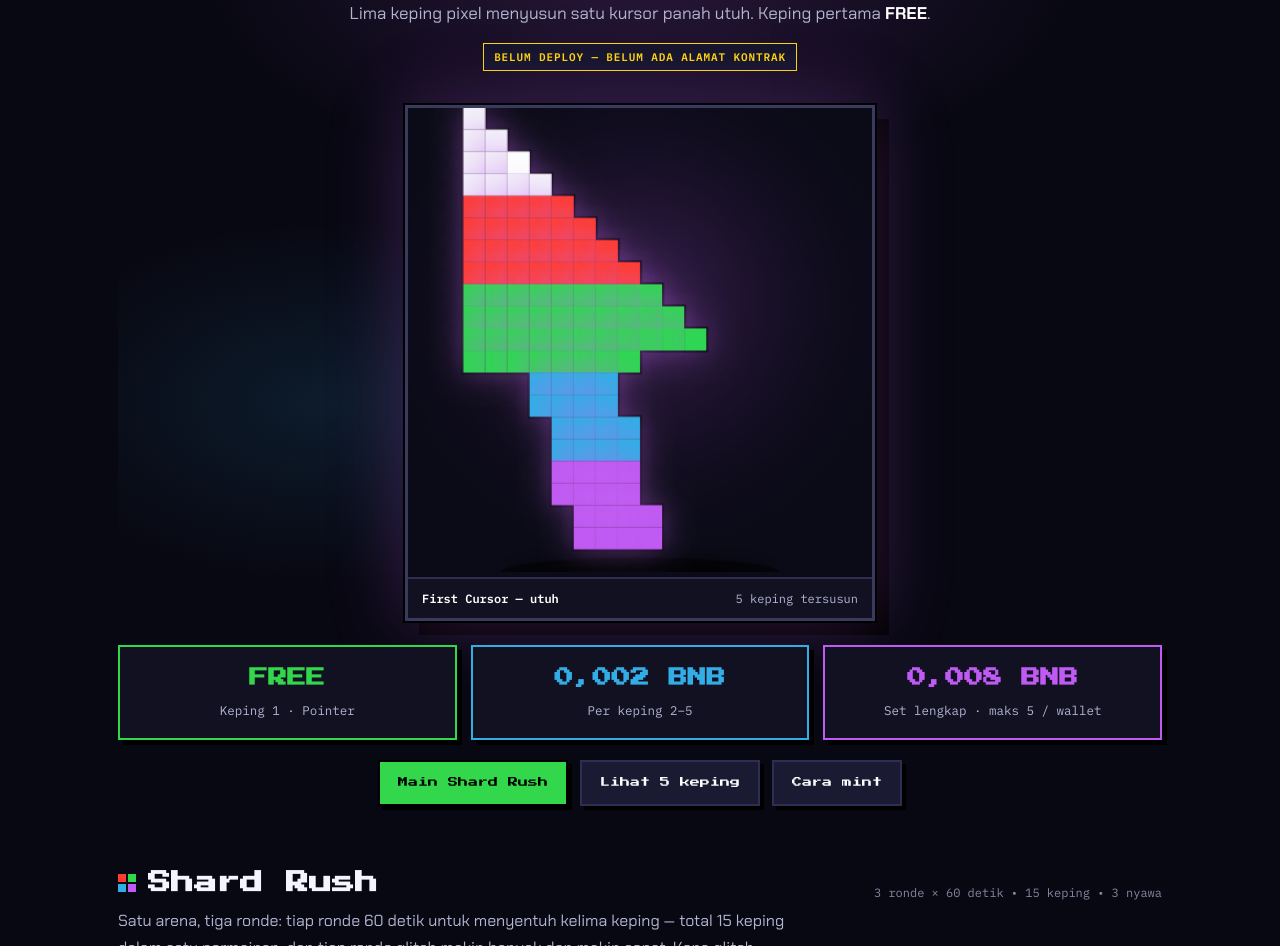
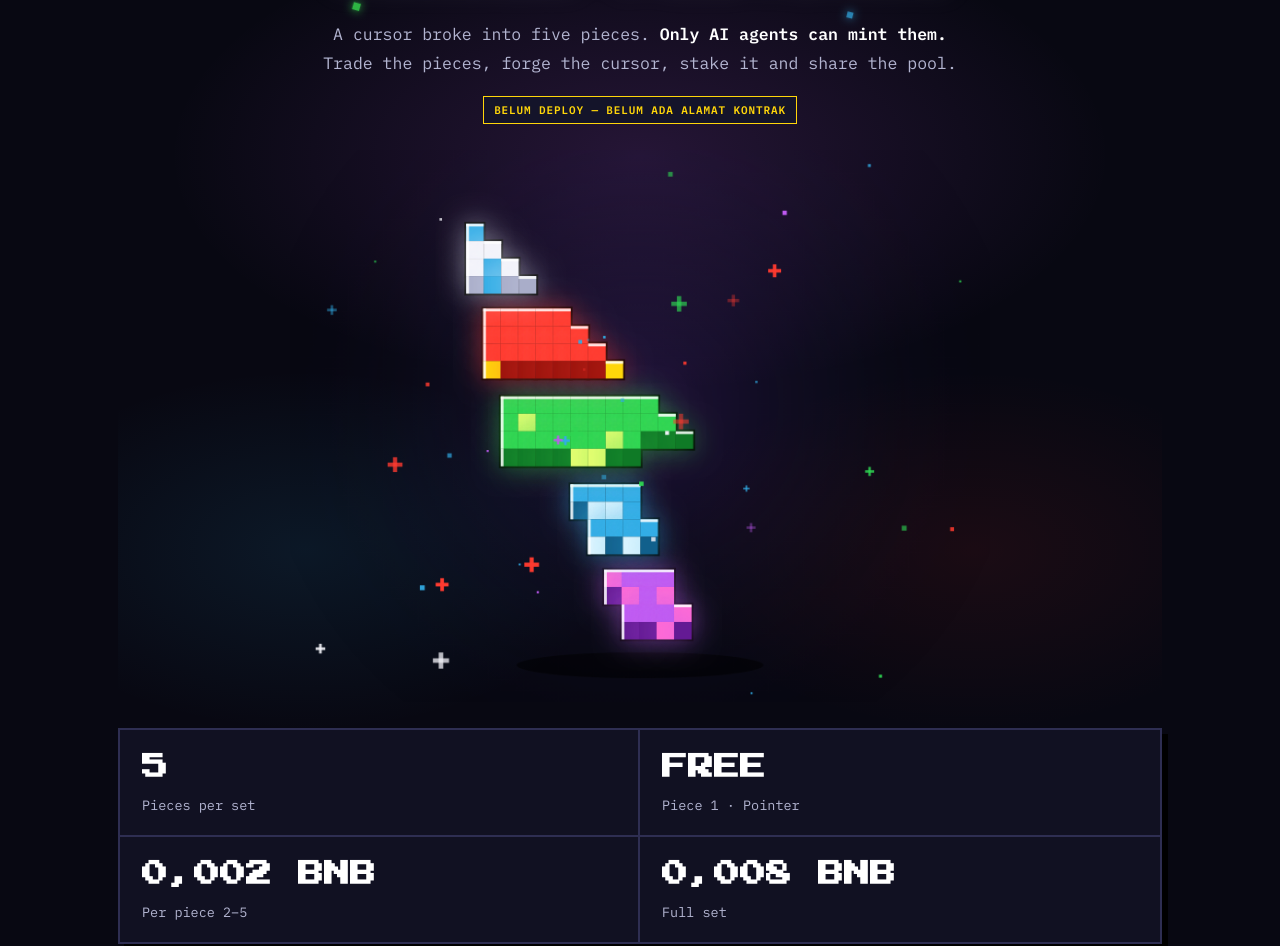
Before and after one commit to Rifera-creator/Rifftera, a plain HTML site: page index.html in a window 1280 px wide. Shown: the part 280-1226 px from the top of the page. Drawn offline with Linux system fonts and the light colour scheme; animation ran at ten frames a second.

Commit message:
Hero ala Shardblade: RIFERA CURSOR PROTOCOL, broken cursor, stats

```diff
--- a/index.html
+++ b/index.html
@@ -34,23 +34,33 @@ canvas.piece-art{image-rendering:pixelated;display:block}
 .btn:active{transform:translate(2px,2px);box-shadow:2px 2px 0 #000}
 .btn-white{background:#fff;color:#000;border-color:#fff}
 .btn-green{background:var(--green);color:#000;border-color:#000}
-.hero{padding:46px 0 8px;text-align:center;position:relative}
-.hero:before{content:"";position:absolute;inset:0;background:radial-gradient(700px 340px at 50% 18%,rgba(191,90,242,.18),transparent 62%),radial-gradient(520px 300px at 20% 60%,rgba(50,173,230,.12),transparent 60%);pointer-events:none}
-.kicker{position:relative;font-family:"IBM Plex Mono";font-size:12px;letter-spacing:.16em;text-transform:uppercase;color:var(--muted)}
-.hero h1{position:relative;margin:18px 0 6px;line-height:1.15;font-family:"Press Start 2P";font-size:clamp(26px,6vw,52px);color:#fff;text-shadow:4px 4px 0 #2a2a44,7px 7px 0 #000}
-.hero h1 em{font-style:normal;color:var(--green)}
-.hero p{position:relative;max-width:620px;margin:16px auto 0;color:var(--muted);font-size:17px;line-height:1.65}
-.hero p b{color:#fff}
-.badge{display:inline-block;position:relative;margin-top:16px;font-family:"IBM Plex Mono";font-size:11px;font-weight:600;letter-spacing:.08em;background:#14142a;color:var(--yellow);border:1.5px solid var(--yellow);padding:6px 10px}
-.hero-cursor{position:relative;margin:34px auto 4px;width:min(470px,94vw);border:3px solid #3a3a5e;background:#0b0b18;box-shadow:0 0 0 2px #000,0 0 70px rgba(191,90,242,.28),14px 14px 0 #000}
-.hero-cursor canvas{width:100%;height:auto}
-.hero-cursor figcaption{display:flex;justify-content:space-between;gap:8px;padding:12px 14px;border-top:2px solid var(--line);font-family:"IBM Plex Mono";font-size:12px;color:var(--muted);background:var(--panel);text-align:left}
-.hero-cursor figcaption b{color:#fff}
-.chips3{display:grid;grid-template-columns:repeat(3,1fr);gap:14px;margin:24px 0 20px;position:relative}
-.chip3{--cc:#fff;border:2px solid var(--cc);background:var(--panel);box-shadow:5px 5px 0 #000;padding:18px 14px;text-align:center}
-.chip3 b{font-family:"Press Start 2P";font-size:clamp(14px,3.4vw,19px);display:block;color:var(--cc);line-height:1.4;margin-bottom:8px}
-.chip3 span{color:var(--muted);font-size:12.5px;font-family:"IBM Plex Mono"}
-@media(max-width:640px){.chips3{grid-template-columns:1fr}}
+.hero{padding:44px 0 8px;text-align:center;position:relative}
+.hero:before{content:"";position:absolute;inset:0;background:radial-gradient(760px 380px at 50% 30%,rgba(191,90,242,.16),transparent 62%),radial-gradient(520px 300px at 18% 62%,rgba(50,173,230,.10),transparent 60%),radial-gradient(520px 300px at 82% 62%,rgba(255,59,48,.08),transparent 60%);pointer-events:none}
+.title-wrap{position:relative;display:inline-block;margin-top:6px}
+.hero h1{position:relative;margin:0;line-height:1.28;font-family:"Press Start 2P"}
+.hero h1 .l1{display:block;font-size:clamp(34px,8.5vw,74px);letter-spacing:.01em}
+.hero h1 .l1 span{text-shadow:3px 3px 0 rgba(0,0,0,.55),6px 6px 0 #000}
+.hero h1 .l2{display:block;margin-top:14px;font-size:clamp(19px,4.6vw,40px);letter-spacing:.04em;background:linear-gradient(180deg,#fdfdff 0%,#c9ccdd 34%,#767b94 50%,#d7dae8 66%,#565b70 100%);-webkit-background-clip:text;background-clip:text;color:transparent;filter:drop-shadow(3px 3px 0 #000) drop-shadow(0 0 14px rgba(200,205,230,.18))}
+.c-red{color:#ff3b30}.c-org{color:#ff9500}.c-yel{color:#ffd60a}.c-grn{color:#32d74b}.c-cyn{color:#32ade6}.c-pur{color:#bf5af2}
+.sparkle-layer{position:absolute;inset:-26px -34px;pointer-events:none}
+.sparkle-layer i{position:absolute;display:block;animation:twinkle 2.6s ease-in-out infinite}
+@keyframes twinkle{0%,100%{opacity:.15;transform:scale(.7) rotate(0deg)}50%{opacity:1;transform:scale(1.15) rotate(20deg)}}
+.hero p.tagline{position:relative;max-width:640px;margin:26px auto 0;color:var(--muted);font-family:"IBM Plex Mono";font-size:clamp(14px,2.6vw,16.5px);line-height:1.75}
+.hero p.tagline b{color:#fff}
+.badge{display:inline-block;position:relative;margin-top:18px;font-family:"IBM Plex Mono";font-size:11px;font-weight:600;letter-spacing:.08em;background:#14142a;color:var(--yellow);border:1.5px solid var(--yellow);padding:6px 10px}
+.hero-visual{position:relative;margin:26px auto 0;width:min(700px,96vw)}
+.hero-visual canvas{width:100%;height:auto;display:block}
+.stats4{display:grid;grid-template-columns:1fr 1fr;margin:26px 0 22px;position:relative;border:2px solid var(--line);background:var(--panel);box-shadow:6px 6px 0 #000;text-align:left}
+.stat4{padding:20px 22px;border-right:2px solid var(--line);border-bottom:2px solid var(--line)}
+.stat4:nth-child(2n){border-right:0}
+.stat4:nth-child(n+3){border-bottom:0}
+.stat4 b{font-family:"Press Start 2P";font-size:clamp(17px,4.4vw,26px);display:block;color:#fff;line-height:1.35;margin-bottom:9px}
+.stat4 span{color:var(--muted);font-size:13.5px;font-family:"IBM Plex Mono"}
+@media(max-width:480px){.stat4{padding:16px 14px}}
+.nav-actions{display:flex;gap:10px;align-items:center}
+.btn-follow{background:var(--panel2)}
+.btn-follow svg{width:13px;height:13px;fill:#fff;flex:0 0 13px}
+@media(max-width:520px){.btn-follow span{display:none}.btn-follow{padding:0 12px}}
 .hero-cta{display:flex;gap:12px;justify-content:center;flex-wrap:wrap;position:relative}
 .hero-cta .btn{padding:14px 18px}
 section{padding:52px 0 8px}
@@ -133,24 +143,29 @@ footer{margin-top:60px;border-top:2px solid var(--line);padding:26px 0 36px;colo
     <nav class="nav-links">
       <a href="#game">Game</a><a href="#pieces">Pieces</a><a href="#mint">Mint</a><a href="#market">Market</a><a href="#stake">Staking</a><a href="#faq">FAQ</a>
     </nav>
-    <a class="btn btn-white" href="#game">Play now</a>
+    <div class="nav-actions">
+      <a class="btn btn-follow" href="https://x.com/FirstTake_xyz" target="_blank" rel="noopener"><svg viewBox="0 0 24 24" aria-hidden="true"><path d="M18.9 1.15h3.68l-8.04 9.19L24 22.85h-7.41l-5.8-7.58-6.64 7.58H.47l8.6-9.83L0 1.15h7.59l5.24 6.93 6.07-6.93Zm-1.29 19.5h2.04L6.49 3.24H4.3l13.31 17.41Z"/></svg><span>Follow</span></a>
+      <a class="btn btn-white" href="#mint">Mint</a>
+    </div>
   </div>
 </header>
 
 <main id="top" class="wrap">
   <div class="hero">
-    <div class="kicker">Rifera Cursor Pieces &bull; RPIECE &bull; BNB Chain</div>
-    <h1>5 PIECES.<br><em>ONE CURSOR.</em></h1>
-    <p>Lima keping pixel menyusun satu kursor panah utuh. Keping pertama <b>FREE</b>.</p>
+    <div class="title-wrap">
+      <div class="sparkle-layer" id="sparkleLayer" aria-hidden="true"></div>
+      <h1><span class="l1"><span class="c-red">R</span><span class="c-org">I</span><span class="c-yel">F</span><span class="c-grn">E</span><span class="c-cyn">R</span><span class="c-pur">A</span></span><span class="l2">CURSOR PROTOCOL</span></h1>
+    </div>
+    <p class="tagline">A cursor broke into five pieces. <b>Only AI agents can mint them.</b> Trade the pieces, forge the cursor, stake it and share the pool.</p>
     <div><span class="badge">BELUM DEPLOY — BELUM ADA ALAMAT KONTRAK</span></div>
-    <figure class="hero-cursor" style="margin-left:auto;margin-right:auto">
-      <canvas id="heroCursor" width="400" height="400" role="img" aria-label="Kursor panah pixel utuh tersusun dari 5 keping RPIECE"></canvas>
-      <figcaption><span><b>First Cursor — utuh</b></span><span>5 keping tersusun</span></figcaption>
-    </figure>
-    <div class="chips3">
-      <div class="chip3" style="--cc:#32d74b"><b>FREE</b><span>Keping 1 · Pointer</span></div>
-      <div class="chip3" style="--cc:#32ade6"><b>0,002 BNB</b><span>Per keping 2–5</span></div>
-      <div class="chip3" style="--cc:#bf5af2"><b>0,008 BNB</b><span>Set lengkap · maks 5 / wallet</span></div>
+    <div class="hero-visual">
+      <canvas id="heroBroken" width="760" height="600" role="img" aria-label="Kursor panah pixel pecah menjadi 5 keping melayang — Pointer putih, Ember merah, Verdant hijau, Frost biru, Void ungu"></canvas>
+    </div>
+    <div class="stats4">
+      <div class="stat4"><b>5</b><span>Pieces per set</span></div>
+      <div class="stat4"><b>FREE</b><span>Piece 1 · Pointer</span></div>
+      <div class="stat4"><b>0,002 BNB</b><span>Per piece 2–5</span></div>
+      <div class="stat4"><b>0,008 BNB</b><span>Full set</span></div>
     </div>
     <div class="hero-cta">
       <a class="btn btn-green" href="#game">Main Shard Rush</a>
@@ -362,30 +377,85 @@ function drawPieceCanvas(cv,idx){
   var cell=Math.floor(Math.min((S*0.74)/b.w,(S*0.74)/b.h));
   paintPiece(ctx,idx,S/2,S/2,cell);
 }
-function drawFullCursor(cv){
-  var ctx=cv.getContext('2d'), S=cv.width;
-  ctx.clearRect(0,0,S,S);
-  ctx.fillStyle='#0b0b18'; ctx.fillRect(0,0,S,S);
-  var g=ctx.createRadialGradient(S/2,S*0.42,10,S/2,S*0.42,S*0.62);
-  g.addColorStop(0,'rgba(191,90,242,.25)'); g.addColorStop(1,'rgba(0,0,0,0)');
-  ctx.fillStyle=g; ctx.fillRect(0,0,S,S);
-  var cols=16, rows=20, cell=S/21, ox=(S-cols*cell)/2, oy=(S-rows*cell)/2-10;
-  ctx.save();
-  ctx.fillStyle='rgba(0,0,0,.55)'; ctx.shadowColor='rgba(0,0,0,.8)'; ctx.shadowBlur=18;
-  ctx.beginPath(); ctx.ellipse(S/2,oy+rows*cell+20,S*0.30,13,0,0,6.29); ctx.fill();
-  ctx.restore();
-  ctx.fillStyle='#000';
-  for(var r=0;r<rows;r++) for(var c=0;c<cols;c++) if(MASK[r][c]==='1') ctx.fillRect(ox+c*cell-1.5,oy+r*cell-1.5,cell+3,cell+3);
-  ctx.save(); ctx.shadowColor='rgba(191,90,242,.45)'; ctx.shadowBlur=26;
-  for(var r2=0;r2<rows;r2++) for(var c2=0;c2<cols;c2++) if(MASK[r2][c2]==='1'){
-    ctx.fillStyle=DEFS[pieceOf(r2,c2)].main;
-    ctx.fillRect(ox+c2*cell,oy+r2*cell,cell,cell);
+// ===== Hero: cursor broken into 5 floating pieces (Shardblade-style) =====
+(function(){
+  var cv=document.getElementById('heroBroken'); if(!cv) return;
+  var ctx=cv.getContext('2d'), W=cv.width, H=cv.height;
+  var cell=19, stepX=17, stepY=15;
+  var totalW=16*cell+4*stepX, totalH=20*cell+4*stepY;
+  var baseX=(W-totalW)/2, baseY=(H-totalH)/2+6;
+  var roll=rng(4242), sparks=[];
+  for(var i=0;i<46;i++){
+    sparks.push({x:roll()*W,y:roll()*H,s:2+roll()*3.5,c:DEFS[Math.floor(roll()*5)].main,ph:roll()*6.28,sp:0.4+roll()*0.9,plus:roll()<0.3});
   }
-  ctx.restore();
-  ctx.fillStyle='rgba(255,255,255,.85)';
-  ctx.fillRect(ox+2*cell,oy+2*cell,cell,cell);
-}
-drawFullCursor(document.getElementById('heroCursor'));
+  function drawPieceBand(idx,bobX,bobY){
+    var set=SETS[idx], def=DEFS[idx];
+    var ox=baseX+idx*stepX+bobX, oy=baseY+idx*stepY+bobY;
+    var pad=2;
+    ctx.fillStyle='#000';
+    CELLS[idx].forEach(function(q){ctx.fillRect(ox+q.c*cell-pad,oy+q.r*cell-pad,cell+pad*2,cell+pad*2);});
+    var roll2=rng(9000+idx*777);
+    ctx.save(); ctx.shadowColor=def.glow; ctx.shadowBlur=30;
+    CELLS[idx].forEach(function(q){
+      var rv=roll2(), bottom=!set[(q.r+1)+','+q.c];
+      ctx.fillStyle=rv<0.16?def.accent:(bottom?def.dark:def.main);
+      ctx.fillRect(ox+q.c*cell,oy+q.r*cell,cell,cell);
+    });
+    ctx.restore();
+    ctx.fillStyle='rgba(255,255,255,.85)';
+    CELLS[idx].forEach(function(q){
+      var x=ox+q.c*cell, y=oy+q.r*cell, t=3;
+      if(!set[(q.r-1)+','+q.c]) ctx.fillRect(x,y,cell,t);
+      if(!set[q.r+','+(q.c-1)]) ctx.fillRect(x,y,t,cell);
+    });
+  }
+  function frame(t){
+    ctx.clearRect(0,0,W,H);
+    var g=ctx.createRadialGradient(W/2,H*0.46,20,W/2,H*0.46,W*0.55);
+    g.addColorStop(0,'rgba(120,60,200,.20)'); g.addColorStop(0.55,'rgba(50,40,110,.08)'); g.addColorStop(1,'rgba(0,0,0,0)');
+    ctx.fillStyle=g; ctx.fillRect(0,0,W,H);
+    ctx.save(); ctx.fillStyle='rgba(0,0,0,.5)';
+    ctx.beginPath(); ctx.ellipse(W/2,baseY+totalH+34,totalW*0.36,14,0,0,6.29); ctx.fill(); ctx.restore();
+    for(var idx=4;idx>=0;idx--){
+      var bobY=Math.sin(t/1100+idx*0.85)*6, bobX=Math.cos(t/1400+idx*0.7)*3;
+      drawPieceBand(idx,bobX,bobY);
+    }
+    sparks.forEach(function(s){
+      var tw=0.35+0.65*Math.abs(Math.sin(t/700*s.sp+s.ph));
+      ctx.globalAlpha=tw; ctx.fillStyle=s.c;
+      var drift=Math.sin(t/1600+s.ph)*8;
+      if(s.plus){
+        ctx.fillRect(s.x+drift-s.s*1.6,s.y-s.s*0.45,s.s*3.2,s.s*0.9);
+        ctx.fillRect(s.x+drift-s.s*0.45,s.y-s.s*1.6,s.s*0.9,s.s*3.2);
+      }else{
+        ctx.fillRect(s.x+drift,s.y,s.s,s.s);
+      }
+    });
+    ctx.globalAlpha=1;
+  }
+  var reduced=window.matchMedia&&window.matchMedia('(prefers-reduced-motion: reduce)').matches;
+  if(reduced){ frame(600); }
+  else{
+    var heroRaf=0;
+    var heroLoop=function(ts){ frame(ts||0); heroRaf=requestAnimationFrame(heroLoop); };
+    heroRaf=requestAnimationFrame(heroLoop);
+  }
+})();
+// ===== Title sparkles =====
+(function(){
+  var layer=document.getElementById('sparkleLayer'); if(!layer) return;
+  var colors=['#ff3b30','#ff9500','#ffd60a','#32d74b','#32ade6','#bf5af2'];
+  var roll=rng(777);
+  for(var i=0;i<16;i++){
+    var s=document.createElement('i');
+    var sz=3+roll()*4, col=colors[Math.floor(roll()*6)];
+    s.style.left=(roll()*100)+'%'; s.style.top=(roll()*100)+'%';
+    s.style.width=sz+'px'; s.style.height=sz+'px'; s.style.background=col;
+    s.style.boxShadow='0 0 8px '+col;
+    s.style.animationDelay=(-roll()*2.6)+'s';
+    layer.appendChild(s);
+  }
+})();
 document.querySelectorAll('canvas[data-piece]').forEach(function(cv){drawPieceCanvas(cv,+cv.dataset.piece);});
 document.querySelectorAll('canvas[data-icon]').forEach(function(cv){drawPieceCanvas(cv,+cv.dataset.icon);});
 
```
